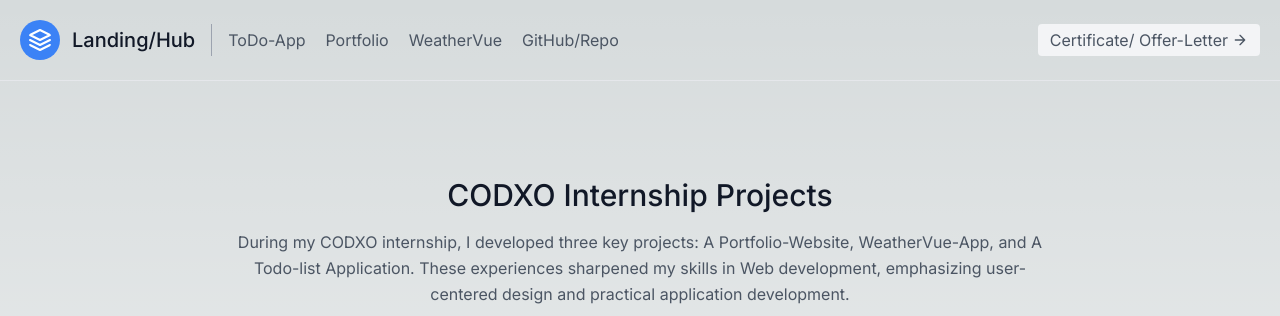
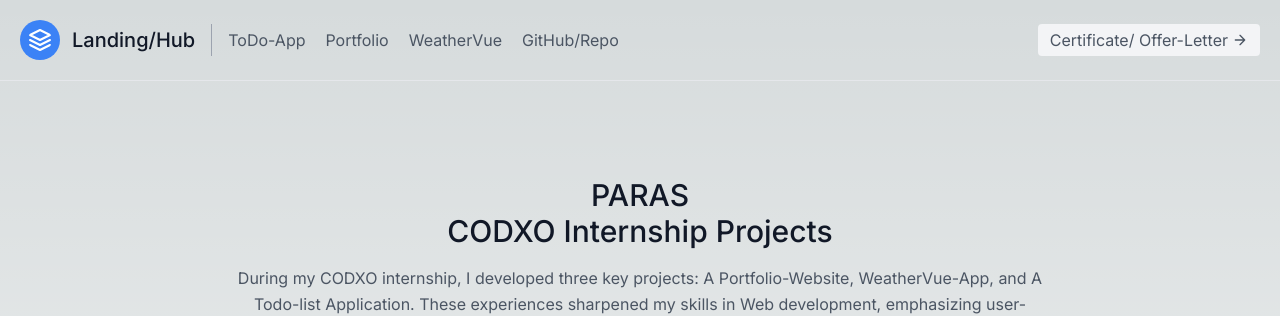
Before and after one commit to saxenaparas/CODXO, a Next.js app in the folder landinghub/: page / in a window 1280 px wide. Shown: the top 316 px of the page. Built offline with nearby package versions, Linux system fonts and the light colour scheme.

Commit message:
Update body.jsx

```diff
--- a/landinghub/app/components/body.jsx
+++ b/landinghub/app/components/body.jsx
@@ -7,7 +7,7 @@
 
                 <div className="flex flex-col text-center w-full mb-20">
                     <h1 className="sm:text-3xl text-2xl font-medium title-font mb-4 text-gray-900">
-                        CODXO Internship Projects
+                        <center>PARAS<br/>CODXO Internship Projects</center>
                     </h1>
                     <p className="lg:w-2/3 mx-auto leading-relaxed text-base">
                         During my CODXO internship, I developed three key projects:
```
